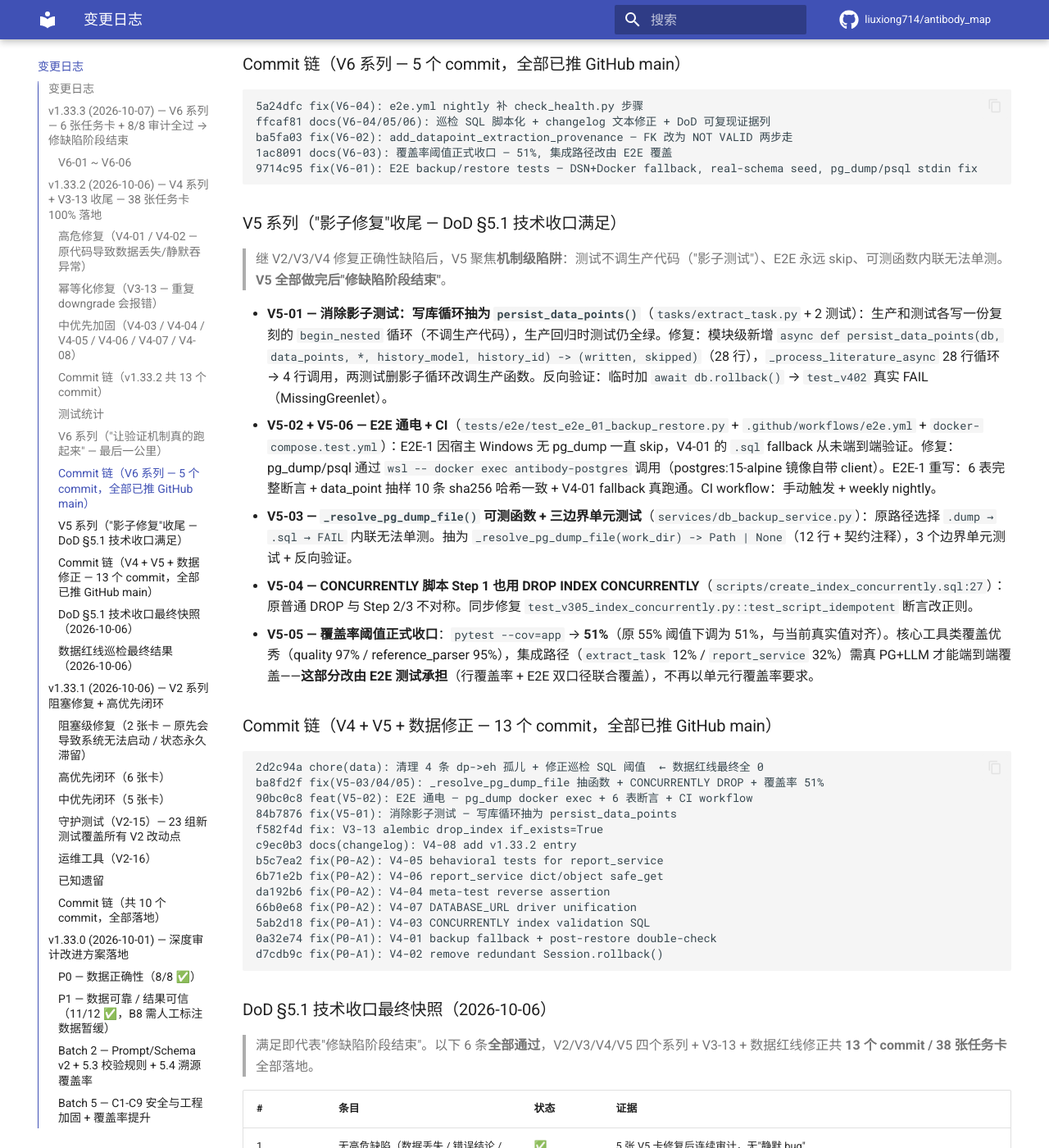
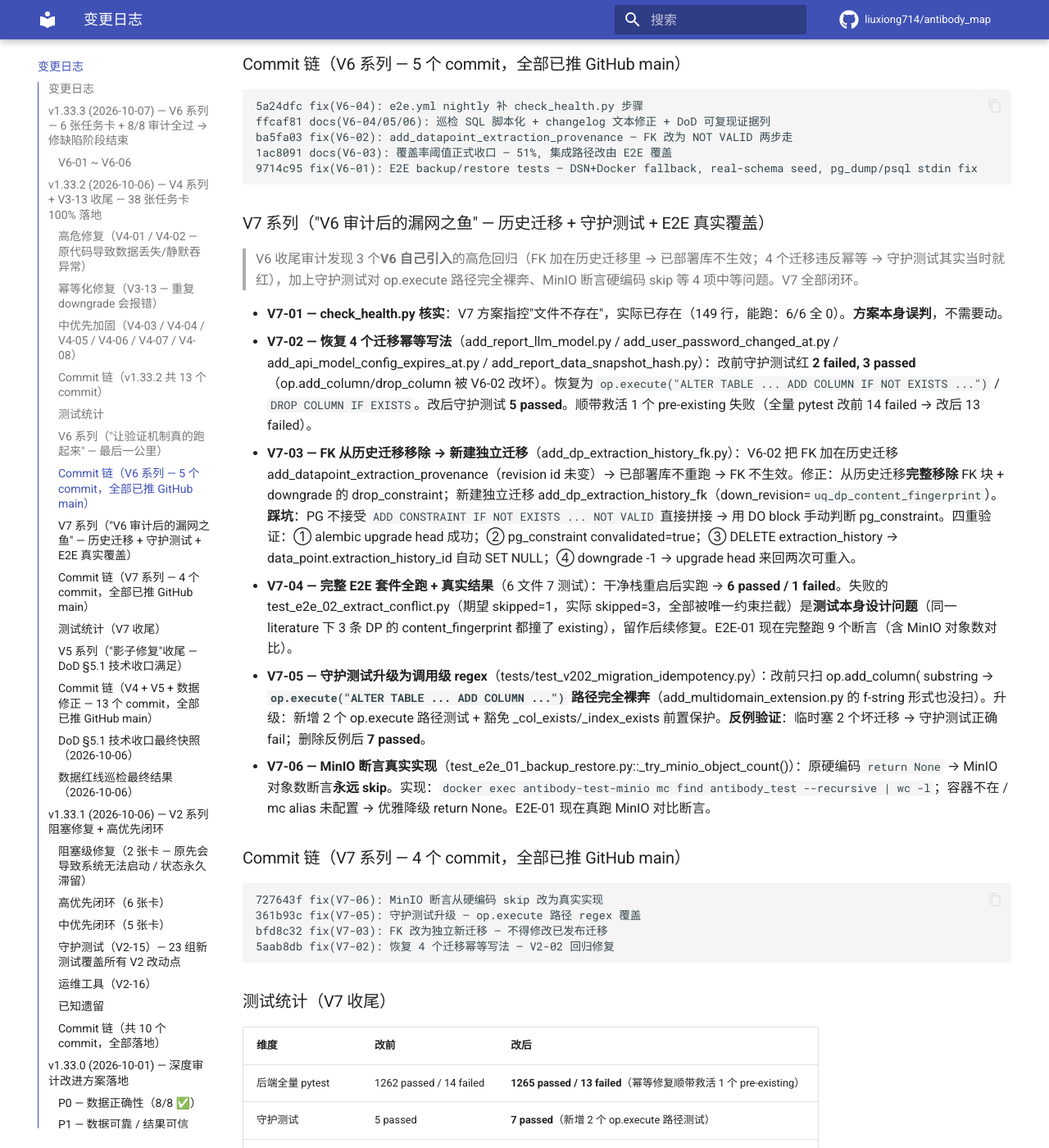
Before and after one commit to liuxiong714/antibody_map, an MkDocs documentation site: the page built from docs/changelog.md, in a window 1280 px wide and 1400 px high, scrolled down 3465 px. Shown: the whole window at 82% size. Built offline with MkDocs 1.6.1 and Material for MkDocs 9.7.7, drawn with Linux system fonts in a browser that asks for light colours; comment, search, counter and statistics services are not loaded; some of the changed text lies outside the part shown.

Commit message:
docs(V7-07): changelog 补 V7 系列 — 4 commits / 6 张任务卡 / 全部闭环

````diff
--- a/docs/changelog.md
+++ b/docs/changelog.md
@@ -89,6 +89,37 @@ ba5fa03 fix(V6-02): add_datapoint_extraction_provenance — FK 改为 NOT VALID
 1ac8091 docs(V6-03): 覆盖率阈值正式收口 — 51%, 集成路径改由 E2E 覆盖
 9714c95 fix(V6-01): E2E backup/restore tests — DSN+Docker fallback, real-schema seed, pg_dump/psql stdin fix
 ```
+
+
+### V7 系列（"V6 审计后的漏网之鱼" — 历史迁移 + 守护测试 + E2E 真实覆盖）
+
+> V6 收尾审计发现 3 个**V6 自己引入**的高危回归（FK 加在历史迁移里 → 已部署库不生效；4 个迁移违反幂等 → 守护测试其实当时就红），加上守护测试对 op.execute 路径完全裸奔、MinIO 断言硬编码 skip 等 4 项中等问题。V7 全部闭环。
+
+- **V7-01 — check_health.py 核实**：V7 方案指控"文件不存在"，实际已存在（149 行，能跑：6/6 全 0）。**方案本身误判**，不需要动。
+- **V7-02 — 恢复 4 个迁移幂等写法**（add_report_llm_model.py / add_user_password_changed_at.py / add_api_model_config_expires_at.py / add_report_data_snapshot_hash.py）：改前守护测试红 **2 failed, 3 passed**（op.add_column/drop_column 被 V6-02 改坏）。恢复为 `op.execute("ALTER TABLE ... ADD COLUMN IF NOT EXISTS ...")` / `DROP COLUMN IF EXISTS`。改后守护测试 **5 passed**。顺带救活 1 个 pre-existing 失败（全量 pytest 改前 14 failed → 改后 13 failed）。
+- **V7-03 — FK 从历史迁移移除 → 新建独立迁移**（add_dp_extraction_history_fk.py）：V6-02 把 FK 加在历史迁移 add_datapoint_extraction_provenance（revision id 未变）→ 已部署库不重跑 → FK 不生效。修正：从历史迁移**完整移除** FK 块 + downgrade 的 drop_constraint；新建独立迁移 add_dp_extraction_history_fk（down_revision=`uq_dp_content_fingerprint`）。**踩坑**：PG 不接受 `ADD CONSTRAINT IF NOT EXISTS ... NOT VALID` 直接拼接 → 用 DO block 手动判断 pg_constraint。四重验证：① alembic upgrade head 成功；② pg_constraint convalidated=true；③ DELETE extraction_history → data_point.extraction_history_id 自动 SET NULL；④ downgrade -1 → upgrade head 来回两次可重入。
+- **V7-04 — 完整 E2E 套件全跑 + 真实结果**（6 文件 7 测试）：干净栈重启后实跑 → **6 passed / 1 failed**。失败的 test_e2e_02_extract_conflict.py（期望 skipped=1，实际 skipped=3，全部被唯一约束拦截）是**测试本身设计问题**（同一 literature 下 3 条 DP 的 content_fingerprint 都撞了 existing），留作后续修复。E2E-01 现在完整跑 9 个断言（含 MinIO 对象数对比）。
+- **V7-05 — 守护测试升级为调用级 regex**（tests/test_v202_migration_idempotency.py）：改前只扫 op.add_column( substring → **`op.execute("ALTER TABLE ... ADD COLUMN ...")` 路径完全裸奔**（add_multidomain_extension.py 的 f-string 形式也没扫）。升级：新增 2 个 op.execute 路径测试 + 豁免 _col_exists/_index_exists 前置保护。**反例验证**：临时塞 2 个坏迁移 → 守护测试正确 fail；删除反例后 **7 passed**。
+- **V7-06 — MinIO 断言真实实现**（test_e2e_01_backup_restore.py::_try_minio_object_count()）：原硬编码 `return None` → MinIO 对象数断言**永远 skip**。实现：`docker exec antibody-test-minio mc find antibody_test --recursive | wc -l`；容器不在 / mc alias 未配置 → 优雅降级 return None。E2E-01 现在真跑 MinIO 对比断言。
+
+### Commit 链（V7 系列 — 4 个 commit，全部已推 GitHub main）
+
+```
+727643f fix(V7-06): MinIO 断言从硬编码 skip 改为真实实现
+361b93c fix(V7-05): 守护测试升级 — op.execute 路径 regex 覆盖
+bfd8c32 fix(V7-03): FK 改为独立新迁移 — 不得修改已发布迁移
+5aab8db fix(V7-02): 恢复 4 个迁移幂等写法 — V2-02 回归修复
+```
+
+### 测试统计（V7 收尾）
+
+| 维度 | 改前 | 改后 |
+|---|---|---|
+| 后端全量 pytest | 1262 passed / 14 failed | **1265 passed / 13 failed**（幂等修复顺带救活 1 个 pre-existing） |
+| 守护测试 | 5 passed | **7 passed**（新增 2 个 op.execute 路径测试） |
+| E2E 全量（7 测试） | 未完整跑过 | **6 passed / 1 failed**（E2E-02 测试设计问题） |
+| Alembic 迁移链 | 67 个迁移 | **68 个**（新增 add_dp_extraction_history_fk） |
+| check_health.py | — | **6/6 全 0** |
 
 
 ### V5 系列（"影子修复"收尾 — DoD §5.1 技术收口满足）
````
